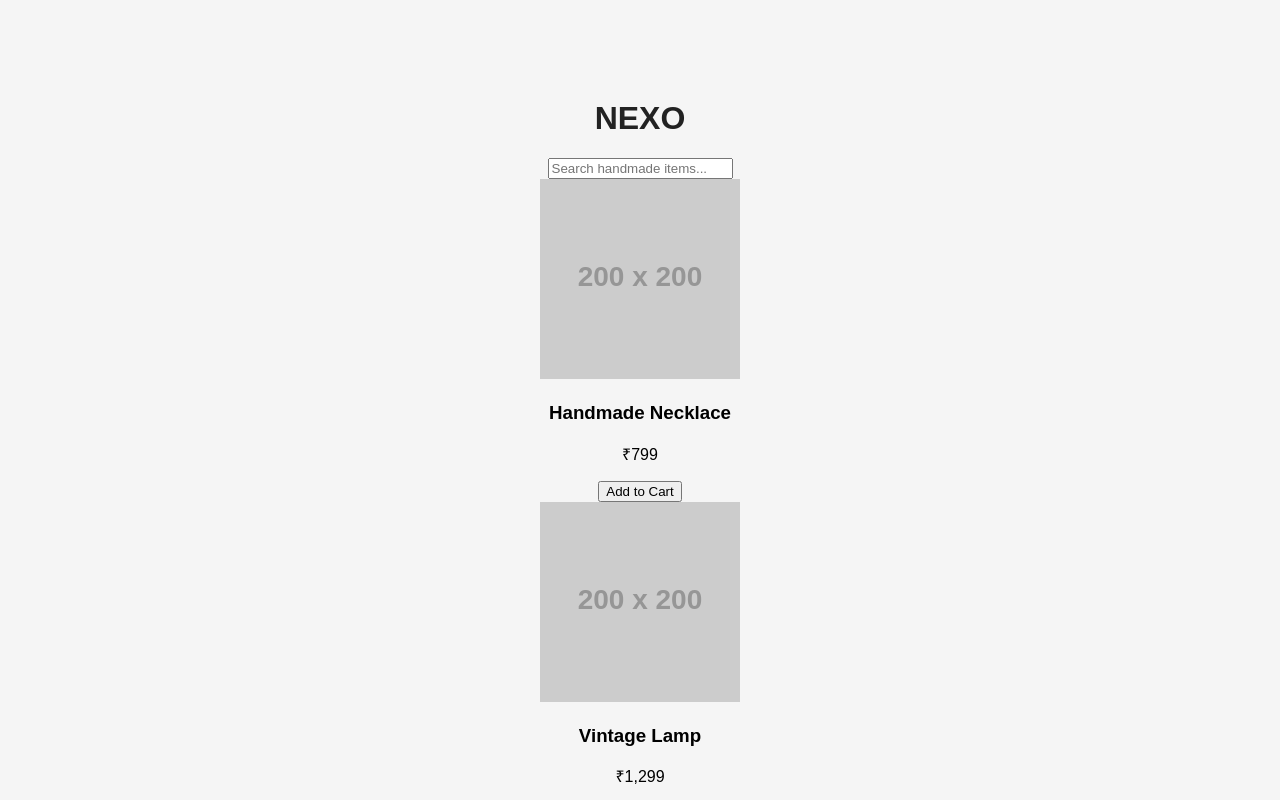
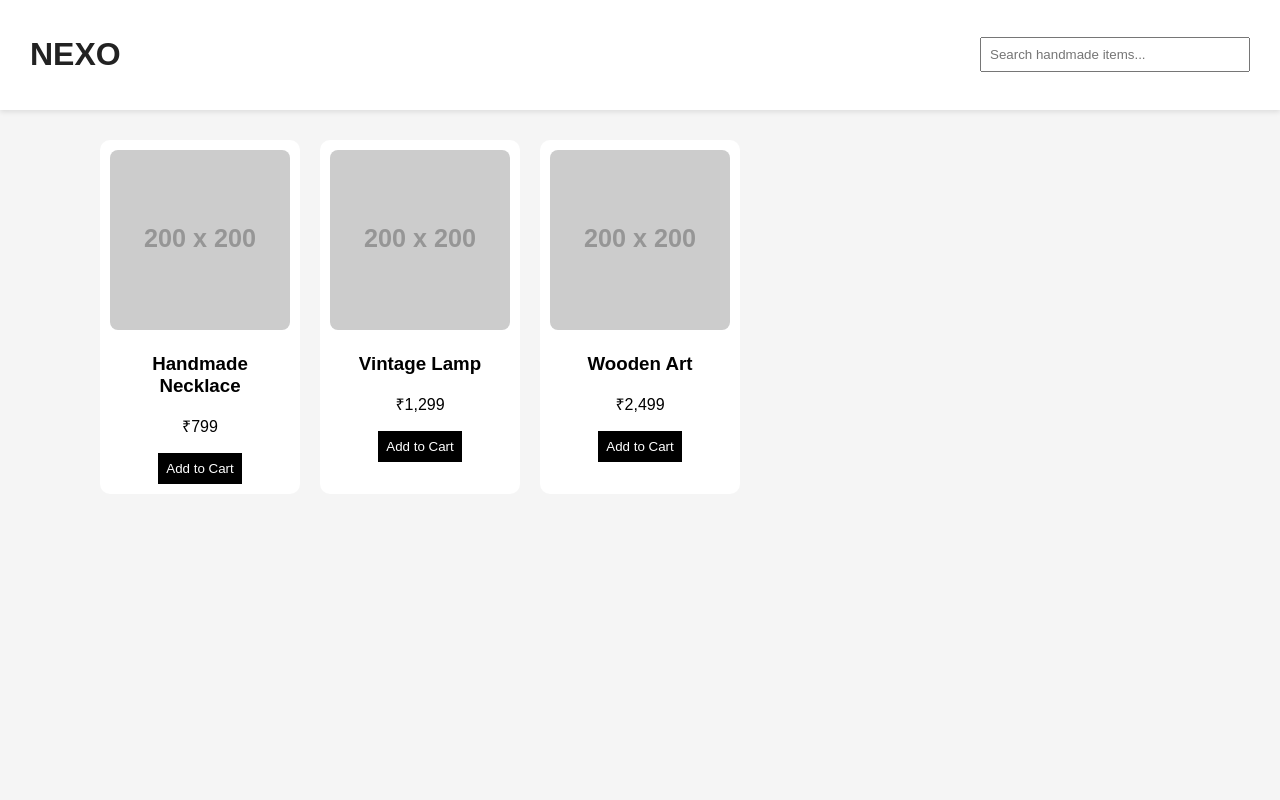
Before and after one commit to shakhilmk1998-cyber/nexo, a plain HTML site: page frontend/index.html in a window 1280 px wide. Shown: the top 800 px of the page. Drawn offline with Linux system fonts and the light colour scheme; placeholder pictures from the web are drawn by us.

Commit message:
Update style.css

```diff
--- a/frontend/frontend/style.css
+++ b/frontend/frontend/style.css
@@ -1,10 +1,51 @@
 body {
+  margin: 0;
   font-family: Arial, sans-serif;
   background: #f5f5f5;
-  text-align: center;
-  margin-top: 100px;
 }
 
-h1 {
+.header {
+  background: white;
+  padding: 15px 30px;
+  display: flex;
+  justify-content: space-between;
+  align-items: center;
+  box-shadow: 0 2px 5px rgba(0,0,0,0.1);
+}
+
+.header h1 {
   color: #222;
 }
+
+.header input {
+  padding: 8px;
+  width: 250px;
+}
+
+.products {
+  display: grid;
+  grid-template-columns: repeat(auto-fill, 200px);
+  gap: 20px;
+  padding: 30px;
+  justify-content: center;
+}
+
+.card {
+  background: white;
+  padding: 10px;
+  border-radius: 10px;
+  text-align: center;
+}
+
+.card img {
+  width: 100%;
+  border-radius: 8px;
+}
+
+.card button {
+  background: black;
+  color: white;
+  border: none;
+  padding: 8px;
+  cursor: pointer;
+}
```
